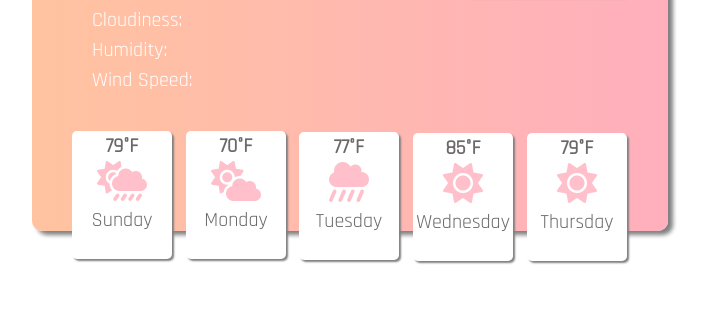
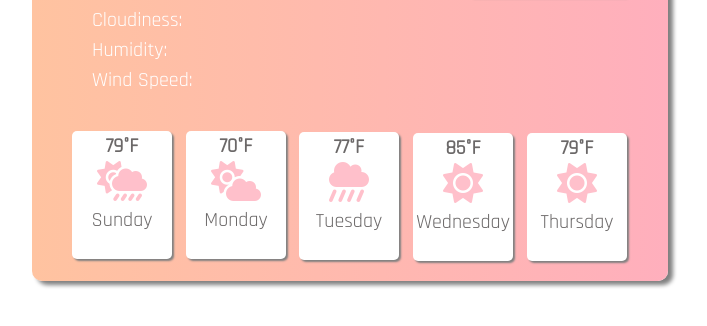
Before and after one commit to xilareyna/weather-app-project, a plain HTML site: page index.html in a window 1280 px wide. Shown: the part 446-772 px from the top of the page, without its empty margins (68-775 px from the left). Drawn offline with nearby package versions, Linux system fonts and the light colour scheme.

Commit message:
updated CSS height

```diff
--- a/styles.css
+++ b/styles.css
@@ -1,7 +1,7 @@
 .bodybox {
   background-image: linear-gradient(to right, #ffc3a0 0%, #ffafbd 100%);
   width: 636px;
-  height: 577px;
+  height: 627px;
   border: 500px;
   padding: 60px;
   margin: 100px;
```
